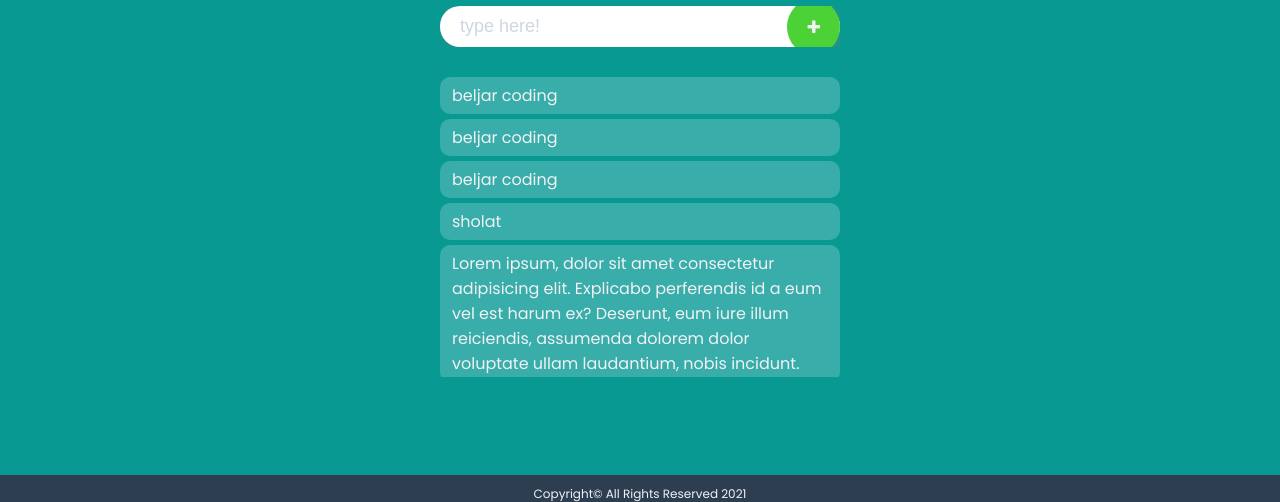
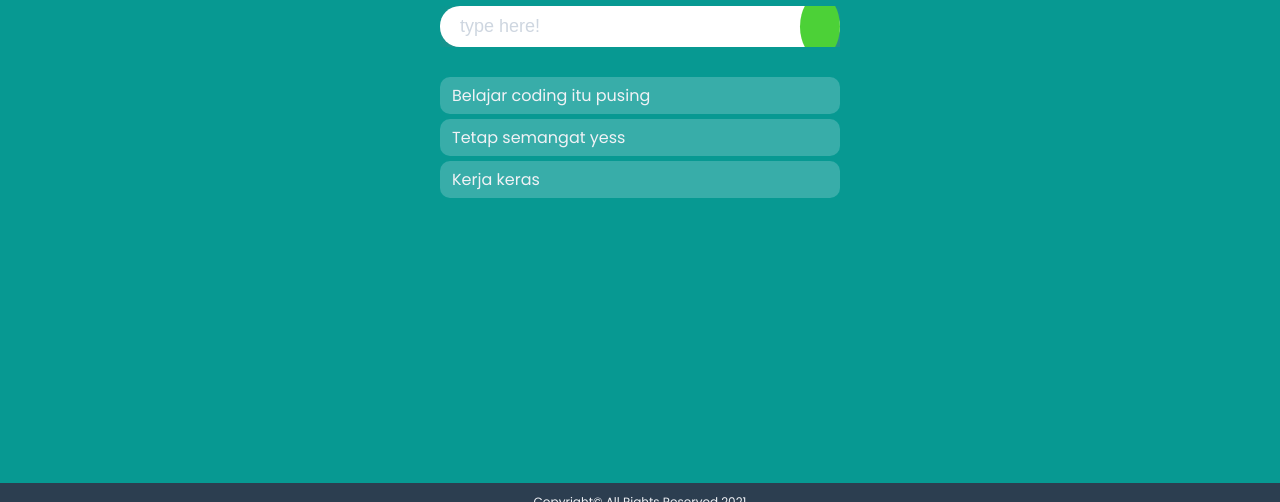
Before and after one commit to MohdHoiruttmim/to_do_list, a plain HTML site: page index.html in a window 1280 px wide. Shown: the part 256-758 px from the top of the page. Drawn offline with Linux system fonts and the light colour scheme.

Commit message:
update addItem dan hapus item

```diff
--- a/app.js
+++ b/app.js
@@ -0,0 +1,49 @@
+let data = ["Belajar coding itu pusing",
+			"Tetap semangat yess",
+			"Kerja keras"
+			];
+const daftar = document.getElementById('daftar');
+
+// //menambahkan tugas tugas ke item
+tambah = () => {
+	data.unshift(input.value);
+	input.value = "";
+	tampilkan();
+}
+
+//menampilkan data yang sudah di tambahkan
+//cara ini sangat kotor sekali
+// tampilkan = () => {
+// 	for(let task in data){
+// 		daftar.innerHTML +=
+// 		`<div class="task"><p>${data[task]}</p></div>`
+// 		data.splice(0, 1);
+// 	}
+// }
+
+
+// tampilkan = () => {
+// 	const newItem = document.createElement("div");
+// 	// const penambahKelas = document.querySelector(".list")
+// 	for(i in data){
+// 		let task = document.createTextNode(data[i]);
+// 		newItem.appendChild(task);
+// 		daftar.appendChild(newItem);
+// 	}
+// 	// penambahKelas.classList.toggle("task");
+// }
+
+hapus = (id) => {
+	data.splice(id, 1);
+	tampilkan();
+}
+
+tampilkan = () => {
+	daftar.innerHTML = "";
+	data.forEach(show = (item, index) => {
+		daftar.innerHTML +=
+		`<div class="task" onclick="hapus(${index})"><p>${item}</p></div>`;
+	})
+}
+
+tampilkan();
--- a/index.html
+++ b/index.html
@@ -4,7 +4,7 @@
 	<meta charset="UTF-8">
 	<meta name="viewport" content="width=device-width, initial-scale=1.0">
 	<link rel="stylesheet" href="style.css">
-	<link rel="stylesheet" href="//maxcdn.bootstrapcdn.com/font-awesome/4.3.0/css/font-awesome.min.css">
+	<!-- <link rel="stylesheet" href="//maxcdn.bootstrapcdn.com/font-awesome/4.3.0/css/font-awesome.min.css"> -->
 	<title>To Do List</title>
 </head>
 <body>
@@ -19,30 +19,19 @@
 				<h1>Note your act NOW!</h1>
 			</div>
 			<div class="form">
-				<input type="text" placeholder="type here!">
+				<input type="text" id="input" placeholder="type here!">
 				<div class="btn">
-					<span class="fa fa-plus"></span>
+					<span class="fa fa-plus" onclick="tambah()"></span>
 				</div>
 			</div>
-			<div class="list">
-				<div class="task">
-					<p>beljar coding<span class="fa fa-trash"></span></p>
+			<div class="list" id="daftar">\
+				<!-- ini sebagai test case -->
+<!-- 				<div class="task">
+					<p>beljar coding</p>
 				</div>
 				<div class="task">
-					<p>beljar coding<span class="fa fa-trash"></span></p>
-				</div>
-				<div class="task">
-					<p>beljar coding<span class="fa fa-trash"></span></p>
-				</div>
-				<div class="task">
-					<p>sholat<span class="fa fa-trash"></span></p>
-				</div>
-				<div class="task">
-					<p>Lorem ipsum, dolor sit amet consectetur adipisicing elit. Explicabo perferendis id a eum vel est harum ex? Deserunt, eum iure illum reiciendis, assumenda dolorem dolor voluptate ullam laudantium, nobis incidunt.<span class="fa fa-trash"></span></p>
-				</div>
-				<div class="task">
-					<p>Lorem ipsum, dolor sit amet consectetur adipisicing elit. Explicabo perferendis id a eum vel est harum ex? Deserunt, eum iure illum reiciendis, assumenda dolorem dolor voluptate ullam laudantium, nobis incidunt.<span class="fa fa-trash"></span></p>
-				</div>
+					<p>Frustasi gaes error mulu</p>
+				</div> -->
 			</div>
 		</div>
 		<div class="footer">
```
